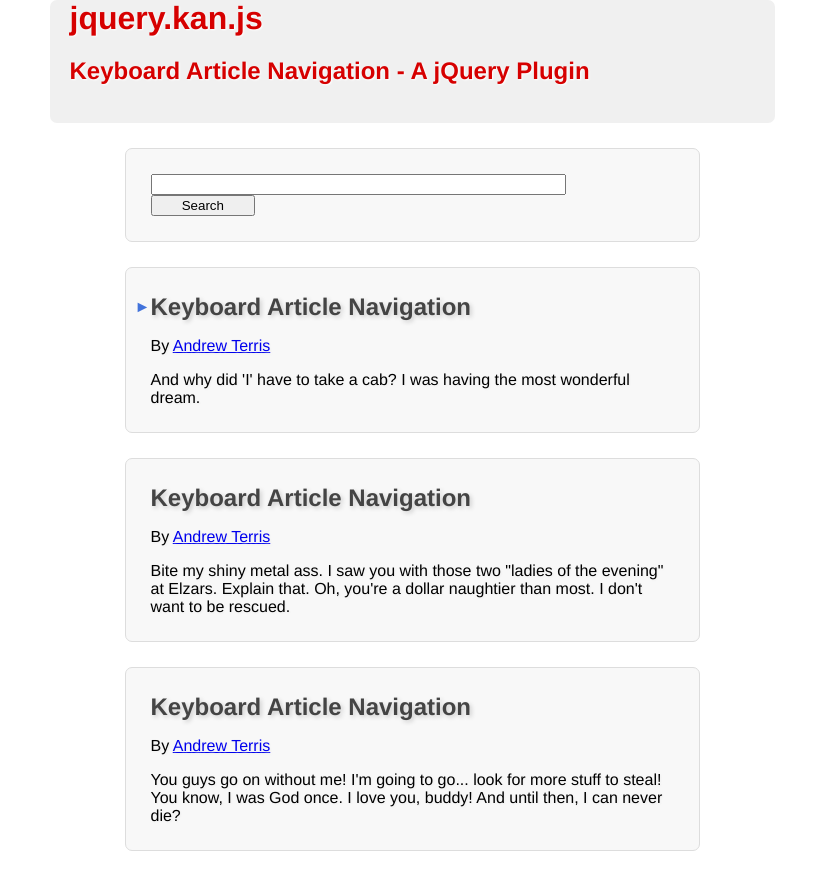
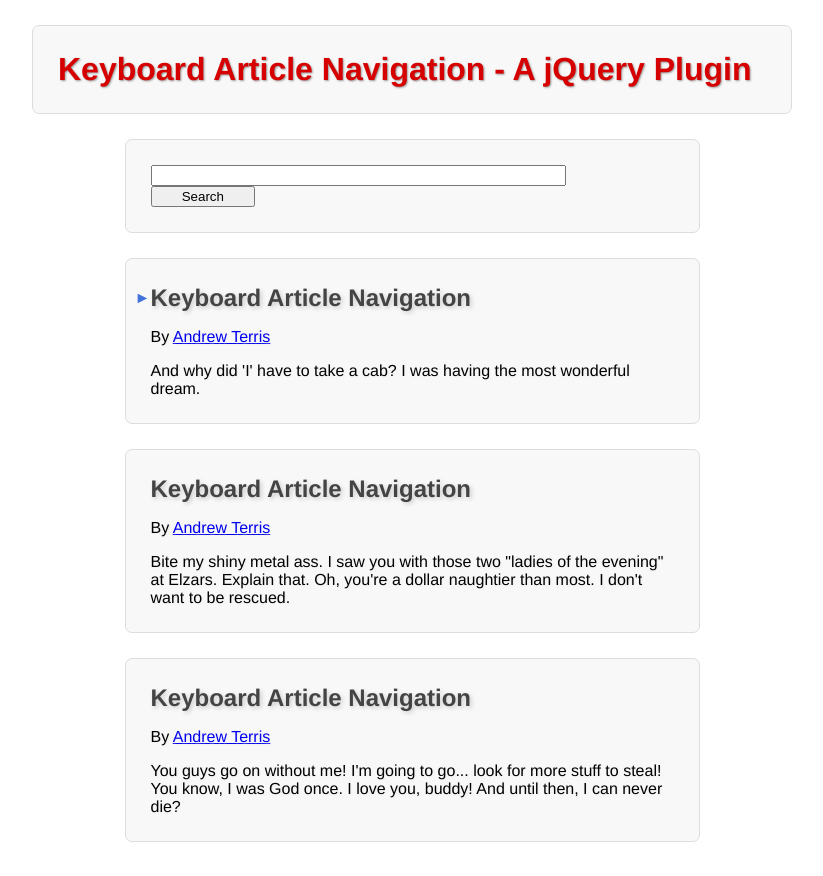
Before and after one commit to aterris/jquery-kan, a plain HTML site: page index.html in a window 1280 px wide. Shown: the whole page, without its empty margins (228-1051 px from the left). Drawn offline with nearby package versions, Linux system fonts and the light colour scheme.

Commit message:
MOD: cleaned up sample page

```diff
--- a/index.html
+++ b/index.html
@@ -28,14 +28,12 @@
 
   <div id="wrapper">
     <header id="main-header">
-		<h1>jquery.kan.js</h1>
-		<h2>Keyboard Article Navigation - A jQuery Plugin</h2>
-		<br style="clear:both" />
+		<h1>Keyboard Article Navigation - A jQuery Plugin</h1>
     </header>
 
 	<section id="content" class="body">
 	<section id="form-container">
-		<form name="input" action="" method="get">
+		<form name="input">
 			<input type="text" name="search" />
 			<input type="submit" value="Search" />
 		</form>
--- a/style.css
+++ b/style.css
@@ -3,43 +3,46 @@
 	margin: 0px;
 	font-family: "Helvetica Neue", Arial, sans-serif;
 }
+
 #wrapper
 {
-	width:725px;
+	width:810px;
 	margin: 0px auto;
 	padding: 0px;
-
 }
 
 #main-header
 {
-	background:#f0f0f0;
+	border:1px solid #ddd;
+	-moz-border-radius: 7px;
+	-webkit-border-radius: 7px;
+	border-radius: 7px;
+	background:#f8f8f8;
+	margin:25px;
 	color:#d60000;
-	-moz-border-radius: 7px; /* FF1+ */
-	-webkit-border-radius: 7px; /* Saf3-4 */
-	border-radius: 7px; /* Opera 10.5, IE9, Saf5, Chrome */
-	text-shadow:1px 1px 2px #fff;
-	padding:0px 20px;
 }
 
 #main-header h1
 {
-	margin:0px;
+	margin:25px;
+	text-shadow:1px 1px 2px #999;
 }
 
-#content #form-container
+#content
 {
-	border:1px solid #ddd;
-	-moz-border-radius: 7px; /* FF1+ */
-	-webkit-border-radius: 7px; /* Saf3-4 */
-	border-radius: 7px; /* Opera 10.5, IE9, Saf5, Chrome */
-	background:#f8f8f8;
-	margin:25px;
+	width:625px;
+	margin: 0px auto;
 }
 
 #content form
 {
+	border:1px solid #ddd;
+	-moz-border-radius: 7px;
+	-webkit-border-radius: 7px;
+	border-radius: 7px;
+	background:#f8f8f8;
 	margin:25px;
+	padding:25px;
 }
 
 #content form input[type="text"]
@@ -53,12 +56,6 @@
 }
 
 
-#content
-{
-	width:625px;
-	margin: 0px auto;
-}
-
 #content ul
 {
 	list-style:none;
@@ -70,9 +67,9 @@
 #content ul li
 {
 	border:1px solid #ddd;
-	-moz-border-radius: 7px; /* FF1+ */
-	-webkit-border-radius: 7px; /* Saf3-4 */
-	border-radius: 7px; /* Opera 10.5, IE9, Saf5, Chrome */
+	-moz-border-radius: 7px;
+	-webkit-border-radius: 7px;
+	border-radius: 7px;
 	background:#f8f8f8;
 	margin:25px;
 }
@@ -83,19 +80,20 @@
 	text-shadow:1px 1px 2px #eee;
 }
 
-#content ul li.kan-active
-{
-	background:#f9e5e4;
-	border:1px solid #d60000;
-}
-
 #content ul li .entry-title
 {
 	margin:0px;
 }
+
 #content ul li .entry-title a
 {
 	color:#444;
 	text-shadow:2px 2px 4px #ccc;
 	text-decoration:none;
 }
+
+#content ul li.kan-active
+{
+	background:#f9e5e4;
+	border:1px solid #d60000;
+}
```
Also changed, not shown: jquery.kan.js.
